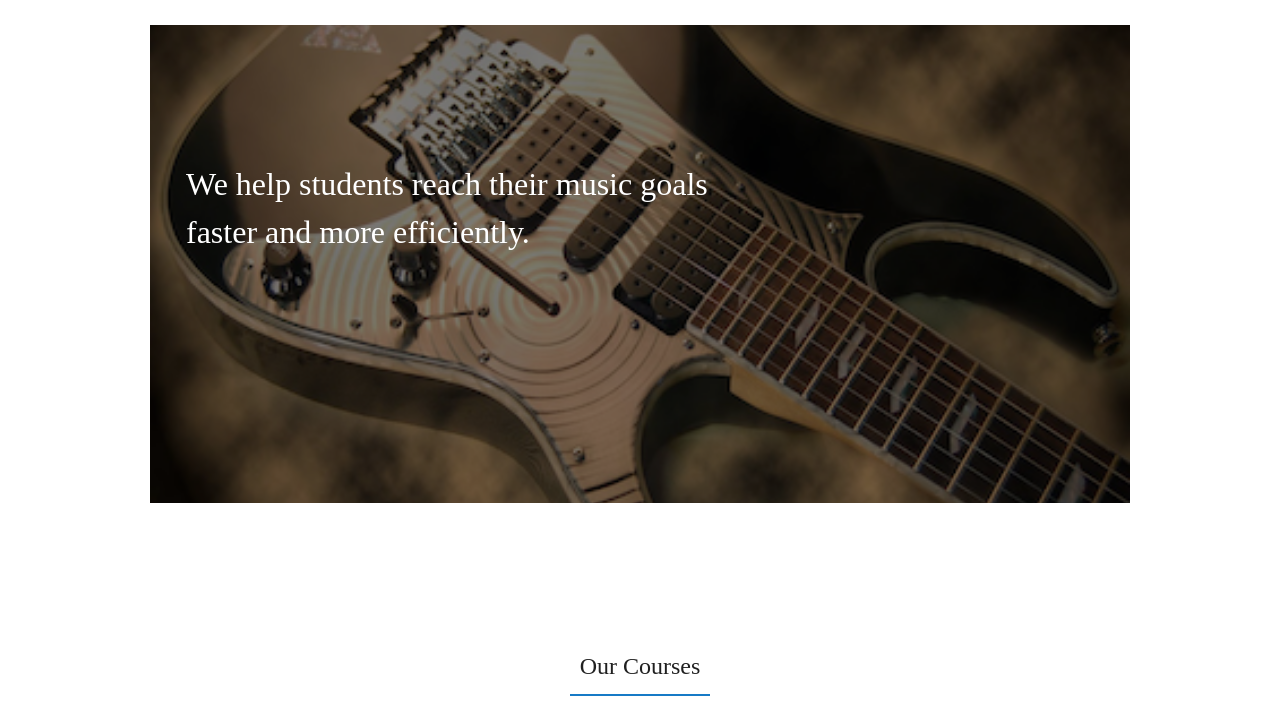
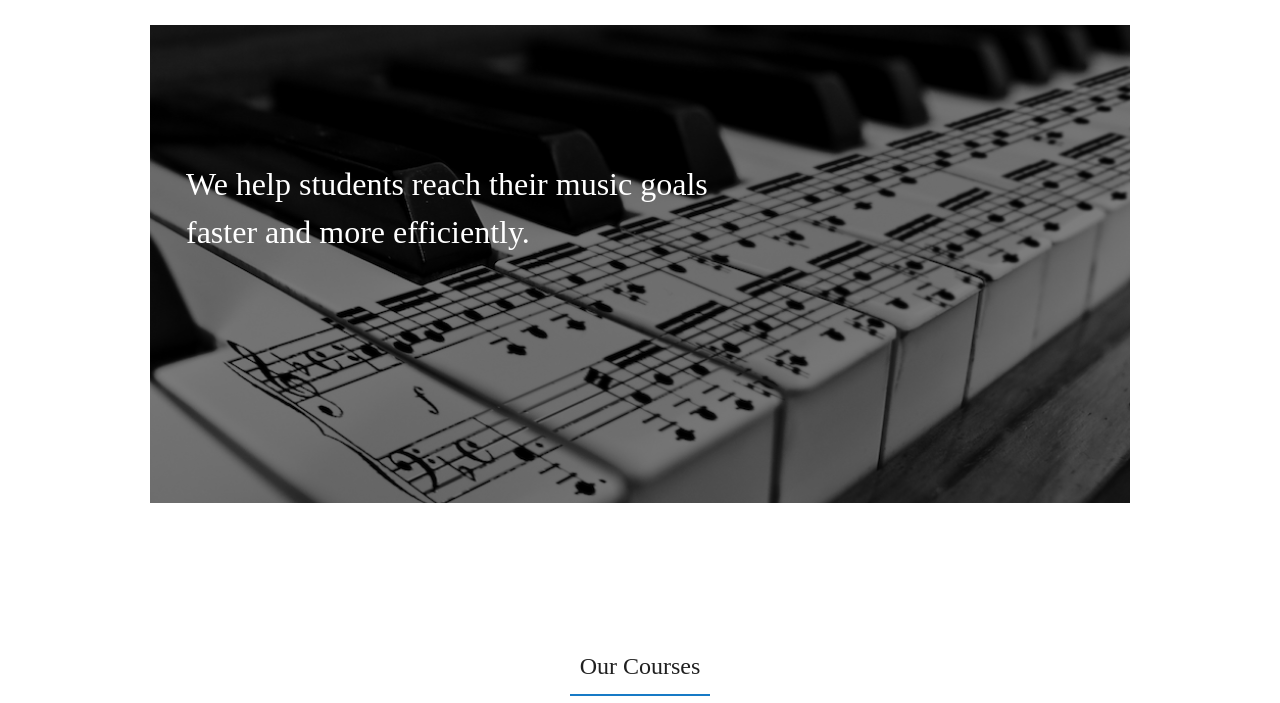
Before and after one commit to waigwamacha/nyotaacademy, a plain HTML site: page index.html in a window 1280 px wide. Shown: the part 97-800 px from the top of the page. Drawn offline with Linux system fonts and the light colour scheme; a web font is replaced by a local one.

Commit message:
- image change

```diff
--- a/index.html
+++ b/index.html
@@ -118,7 +118,7 @@
 						<li data-transition="slotslide-horizontal">
 
 							<!-- MAIN IMAGE -->
-							<img src="images/guitarbg.png"  alt="guitar image"> <!-- http://placehold.it/1800X597 -->
+							<img src="images/piano.png"  alt="piano image">
 							<div class="ed_course_single_image_overlay"></div>
 
 							<!-- LAYER NR. 1 -->
```
Also changed, not shown: images/piano.png (added).
